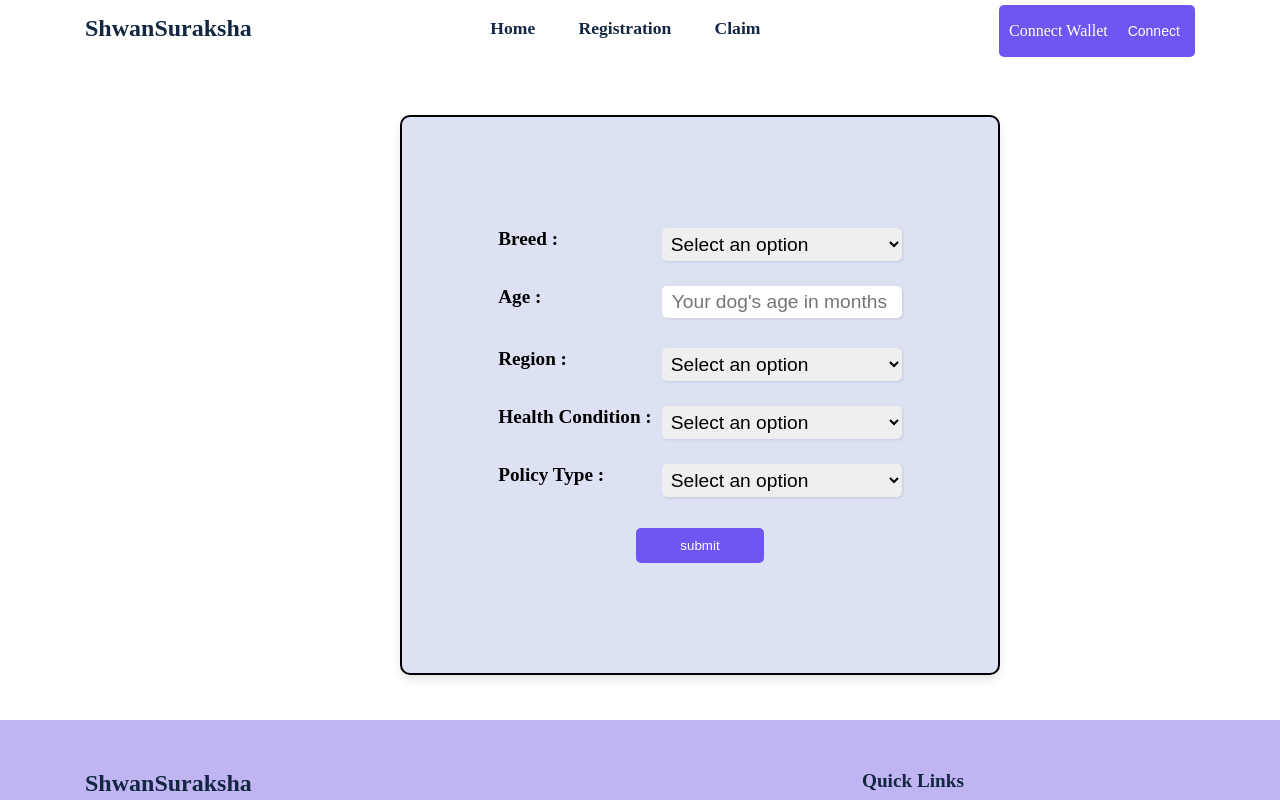
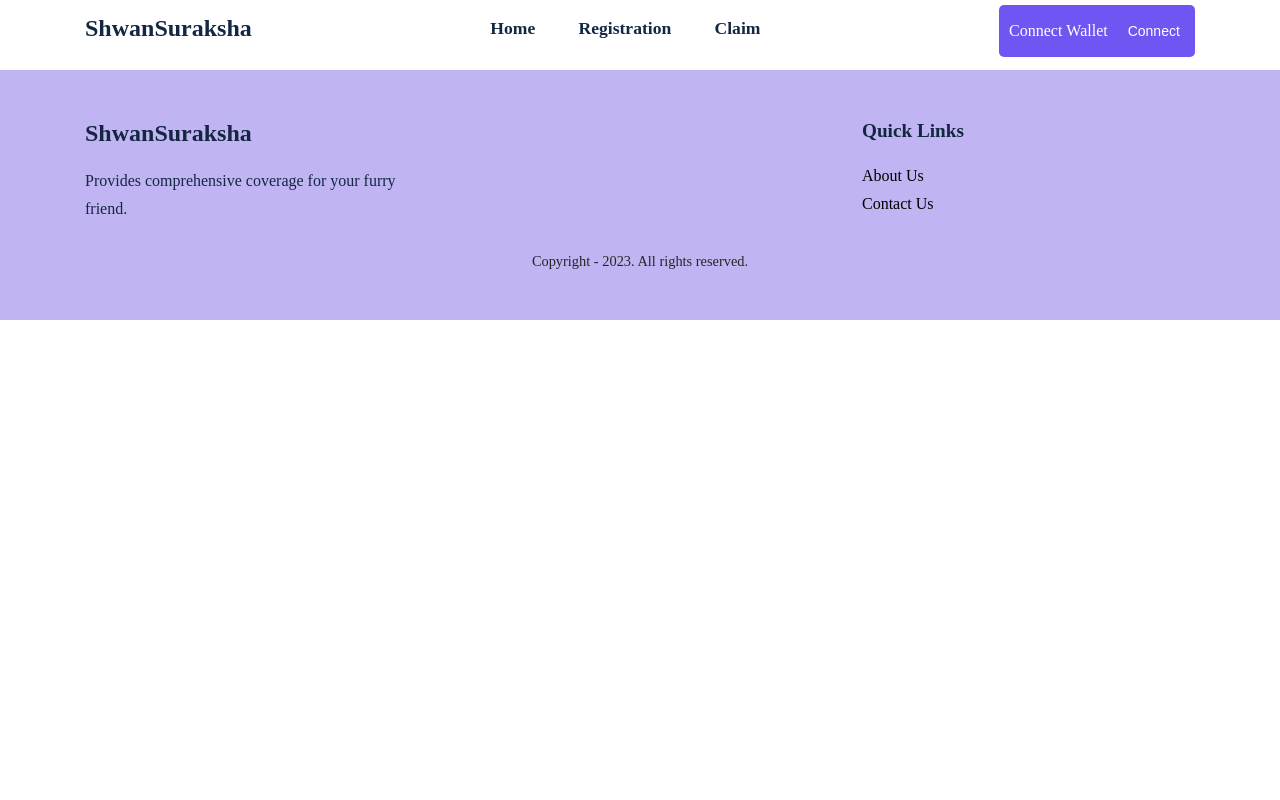
Before and after one commit to vishal5208/ShwanSuraksha, a React (Create React App) app in the folder frontend/: page /Form in a window 1280 px wide. Shown: the top 800 px of the page. Built offline with nearby package versions, Linux system fonts and the light colour scheme.

Commit message:
updated names

```diff
--- a/frontend/src/App.js
+++ b/frontend/src/App.js
@@ -21,8 +21,8 @@ function App() {
         <Header />
         <Routes>
           <Route path="/" element={<Home></Home>}></Route>
-          <Route path="/Form" element={<InsuranceForm></InsuranceForm>}></Route>
-          <Route path="/PolicyButton" element={<PolicyButton />} />
+          <Route path="/Registration" element={<InsuranceForm></InsuranceForm>}></Route>
+          <Route path="/Policy" element={<PolicyButton />} />
           <Route path="/claim" element={<PolygonID></PolygonID>}></Route>
         </Routes>
         <PolicyClaimedListener /> <Footer />
--- a/frontend/src/components/UI/Header.jsx
+++ b/frontend/src/components/UI/Header.jsx
@@ -9,11 +9,11 @@ const nav__links = [
     display: "Home",
   },
   {
-    path: "/form",
+    path: "/Registration",
     display: "Registration",
   },
   {
-    path: "/PolicyButton",
+    path: "/Policy",
     display: "Claim",
   },
 ];
--- a/frontend/src/components/UI/Home.jsx
+++ b/frontend/src/components/UI/Home.jsx
@@ -31,7 +31,7 @@ const Home = () => {
               data-aos-delay="200"
               data-aos-duration="2000"
             >
-              <Link to="/form">
+              <Link to="/Registration">
                 <button className="register__btn">Get started</button>
               </Link>
             </div>
```
